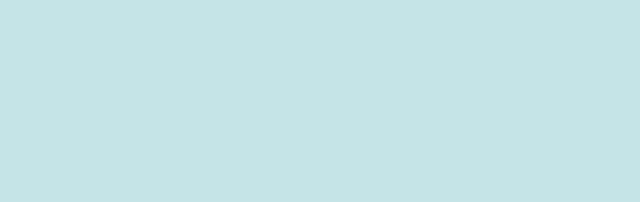
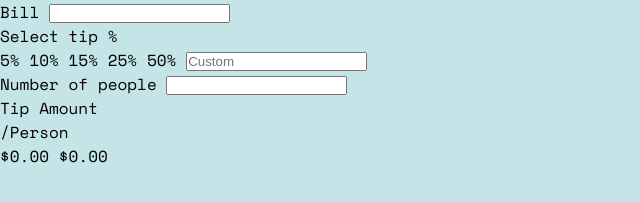
Before and after one commit to preetamvarun/Tip-Calculator, a plain HTML site: page index.html in a window 1280 px wide. Shown: the whole page, without its empty margins (0-640 px from the left). Drawn offline with nearby package versions, Linux system fonts and the light colour scheme.

Commit message:
write plain html to the main box

```diff
--- a/index.html
+++ b/index.html
@@ -12,7 +12,58 @@
 </head>
 <body>
 
+  <div class="main-box">
 
+    <div class="left-div">
+
+      <div class="bill-section">
+        <label>Bill</label>
+        <input type="number" id="bill_amount">
+      </div>
+
+      <div class="tip-percentage">
+        <label for="">Select tip %</label>
+        <div class="percentages">
+          <span>5%</span>
+          <span>10%</span>
+          <span>15%</span>
+          <span>25%</span>
+          <span>50%</span>
+          <input type="number" id="custom-percentage" placeholder="Custom">
+        </div>
+
+      </div>
+
+      <div class = "NoOfpeople" id = "people">
+        <label for="">Number of people</label>
+        <input type="number">
+      </div>
+
+    </div>
+
+    <div class="right-div">
+
+      <div class="one">
+
+        <div class="tipAmount">
+          <span>Tip Amount</span>
+        </div>
+
+        <div class="perPerson">
+          <span>/Person</span>
+        </div>
+
+      </div>
+
+      <div class="two">
+        <span>$0.00</span>
+        <span>$0.00</span>
+      </div>
+
+    </div>
+
+
+  </div>
 
 
   <!-- <div class="attribution">
```
